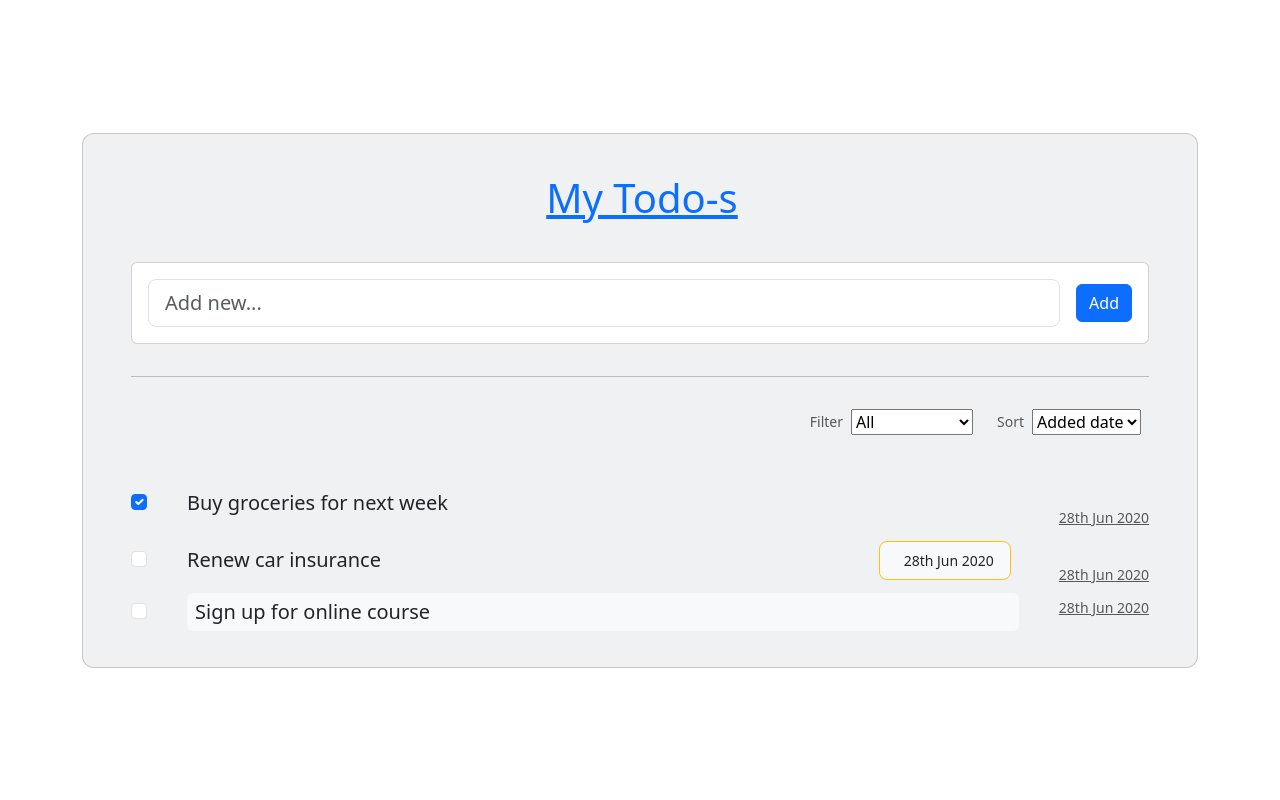
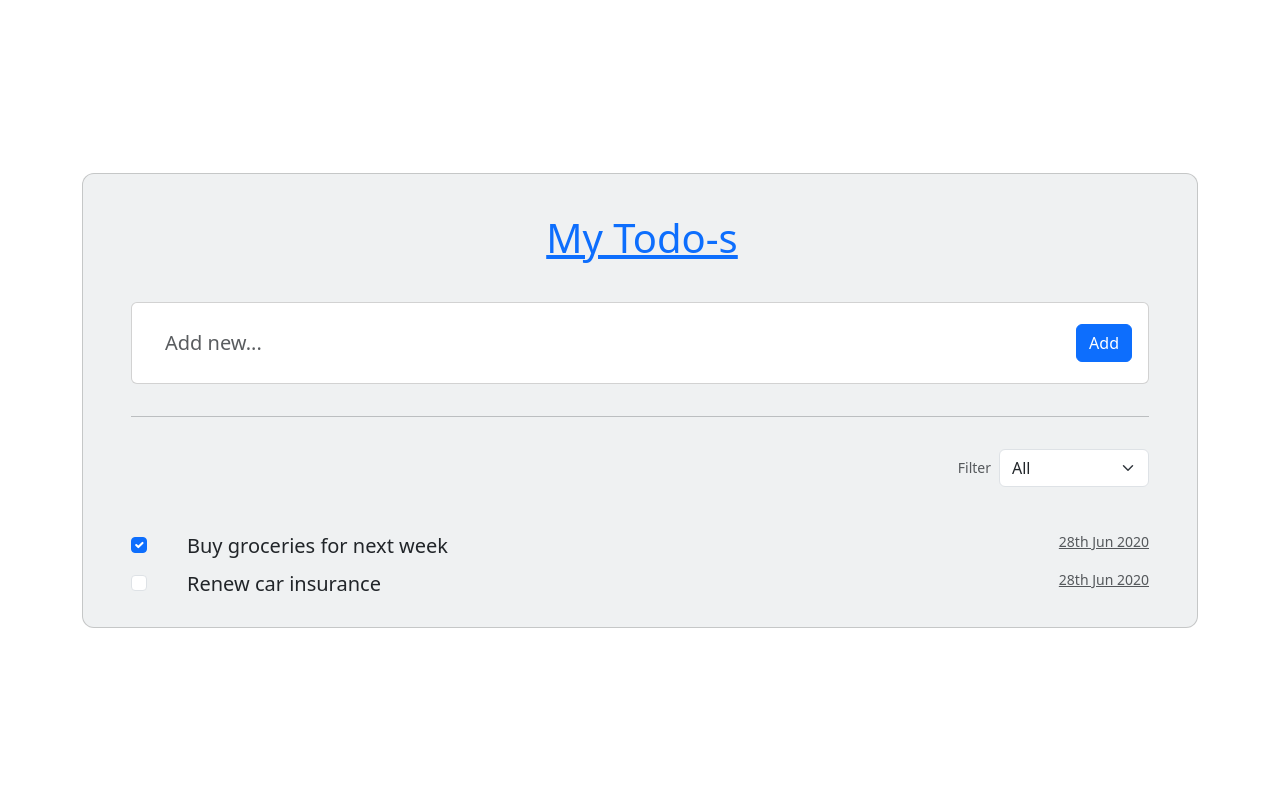
Before and after one commit to simonK605/django-todo, a Django app: page /todo/ in a window 1280 px wide. Shown: the part 56-856 px from the top of the page. Run offline with Django 4.2, Linux system fonts and the light colour scheme.

Commit message:
Added static css

```diff
--- a/apps/todo/templates/todo/index.html
+++ b/apps/todo/templates/todo/index.html
@@ -1,10 +1,4 @@
 {% extends 'base.html' %}
-{% load static %}
-
-<link rel="stylesheet" type="text/css" href="{% static 'todo/styles/todo.css' %}">
-
-
-
 
 {% block content %}
 <section class="vh-100">
@@ -23,8 +17,8 @@
                             <div class="card">
                                 <div class="card-body">
                                     <div class="d-flex flex-row align-items-center">
-                      <input type="text" class="form-control form-control-lg" id="exampleFormControlInput1"
-                        placeholder="Add new...">
+                                        <input type="text" class="form-control form-control-lg"
+                                            id="exampleFormControlInput1" placeholder="Add new...">
                                         <a href="#!" data-mdb-toggle="tooltip" title="Set due date"><i
                                                 class="fas fa-calendar-alt fa-lg me-3"></i></a>
                                         <div>
@@ -39,40 +33,24 @@
 
                         <div class="d-flex justify-content-end align-items-center mb-4 pt-2 pb-3">
                             <p class="small mb-0 me-2 text-muted">Filter</p>
-                <select class="select">
-                  <option value="1">All</option>
-                  <option value="2">Completed</option>
-                  <option value="3">Active</option>
-                  <option value="4">Has due date</option>
+                            <select class="form-select form-filter" aria-label="Default select example">
+                                <option value="all" selected>All</option>
+                                <option value="complated">Completed</option>
+                                <option value="active">Active</option>
+                                <option value="has_due_date">Has due date</option>
                             </select>
-                <p class="small mb-0 ms-4 me-2 text-muted">Sort</p>
-                <select class="select">
-                  <option value="1">Added date</option>
-                  <option value="2">Due date</option>
-                </select>
-                <a href="#!" style="color: #23af89;" data-mdb-toggle="tooltip" title="Ascending"><i
-                    class="fas fa-sort-amount-down-alt ms-2"></i></a>
                         </div>
 
                         <ul class="list-group list-group-horizontal rounded-0 bg-transparent">
-                <li
-                  class="list-group-item d-flex align-items-center ps-0 pe-3 py-1 rounded-0 border-0 bg-transparent">
+                            <li class="list-group-item d-flex align-items-center ps-0 pe-3 py-1 rounded-0 border-0 bg-transparent">
                                 <div class="form-check">
-                    <input class="form-check-input me-0" type="checkbox" value="" id="flexCheckChecked1"
-                      aria-label="..." checked />
+                                    <input class="form-check-input me-0" type="checkbox" value="" id="flexCheckChecked1" checked />
                                 </div>
                             </li>
-                <li
-                  class="list-group-item px-3 py-1 d-flex align-items-center flex-grow-1 border-0 bg-transparent">
+                            <li class="list-group-item px-3 py-1 d-flex align-items-center flex-grow-1 border-0 bg-transparent">
                                 <p class="lead fw-normal mb-0">Buy groceries for next week</p>
                             </li>
                             <li class="list-group-item ps-3 pe-0 py-1 rounded-0 border-0 bg-transparent">
-                  <div class="d-flex flex-row justify-content-end mb-1">
-                    <a href="#!" class="text-info" data-mdb-toggle="tooltip" title="Edit todo"><i
-                        class="fas fa-pencil-alt me-3"></i></a>
-                    <a href="#!" class="text-danger" data-mdb-toggle="tooltip" title="Delete todo"><i
-                        class="fas fa-trash-alt"></i></a>
-                  </div>
                                 <div class="text-end text-muted">
                                     <a href="#!" class="text-muted" data-mdb-toggle="tooltip" title="Created date">
                                         <p class="small mb-0"><i class="fas fa-info-circle me-2"></i>28th Jun 2020</p>
@@ -80,61 +58,18 @@
                                 </div>
                             </li>
                         </ul>
+
                         <ul class="list-group list-group-horizontal rounded-0">
-                <li
-                  class="list-group-item d-flex align-items-center ps-0 pe-3 py-1 rounded-0 border-0 bg-transparent">
+                            <li class="list-group-item d-flex align-items-center ps-0 pe-3 py-1 rounded-0 border-0 bg-transparent">
                                 <div class="form-check">
                                     <input class="form-check-input me-0" type="checkbox" value="" id="flexCheckChecked2"
                                         aria-label="..." />
                                 </div>
                             </li>
-                <li
-                  class="list-group-item px-3 py-1 d-flex align-items-center flex-grow-1 border-0 bg-transparent">
+                            <li class="list-group-item px-3 py-1 d-flex align-items-center flex-grow-1 border-0 bg-transparent">
                                 <p class="lead fw-normal mb-0">Renew car insurance</p>
                             </li>
-                <li class="list-group-item px-3 py-1 d-flex align-items-center border-0 bg-transparent">
-                  <div
-                    class="py-2 px-3 me-2 border border-warning rounded-3 d-flex align-items-center bg-light">
-                    <p class="small mb-0">
-                      <a href="#!" data-mdb-toggle="tooltip" title="Due on date">
-                        <i class="fas fa-hourglass-half me-2 text-warning"></i>
-                      </a>
-                      28th Jun 2020
-                    </p>
-                  </div>
-                </li>
                             <li class="list-group-item ps-3 pe-0 py-1 rounded-0 border-0 bg-transparent">
-                  <div class="d-flex flex-row justify-content-end mb-1">
-                    <a href="#!" class="text-info" data-mdb-toggle="tooltip" title="Edit todo"><i
-                        class="fas fa-pencil-alt me-3"></i></a>
-                    <a href="#!" class="text-danger" data-mdb-toggle="tooltip" title="Delete todo"><i
-                        class="fas fa-trash-alt"></i></a>
-                  </div>
-                  <div class="text-end text-muted">
-                    <a href="#!" class="text-muted" data-mdb-toggle="tooltip" title="Created date">
-                      <p class="small mb-0"><i class="fas fa-info-circle me-2"></i>28th Jun 2020</p>
-                    </a>
-                  </div>
-                </li>
-              </ul>
-              <ul class="list-group list-group-horizontal rounded-0 mb-2">
-                <li
-                  class="list-group-item d-flex align-items-center ps-0 pe-3 py-1 rounded-0 border-0 bg-transparent">
-                  <div class="form-check">
-                    <input class="form-check-input me-0" type="checkbox" value="" id="flexCheckChecked3"
-                      aria-label="..." />
-                  </div>
-                </li>
-                <li
-                  class="list-group-item px-3 py-1 d-flex align-items-center flex-grow-1 border-0 bg-transparent">
-                  <p class="lead fw-normal mb-0 bg-light w-100 ms-n2 ps-2 py-1 rounded">Sign up for online
-                    course</p>
-                </li>
-                <li class="list-group-item ps-3 pe-0 py-1 rounded-0 border-0 bg-transparent">
-                  <div class="d-flex flex-row justify-content-end mb-1">
-                    <a href="#!" class="text-danger" data-mdb-toggle="tooltip" title="Delete todo"><i
-                        class="fas fa-trash-alt"></i></a>
-                  </div>
                                 <div class="text-end text-muted">
                                     <a href="#!" class="text-muted" data-mdb-toggle="tooltip" title="Created date">
                                         <p class="small mb-0"><i class="fas fa-info-circle me-2"></i>28th Jun 2020</p>
--- a/django_todo/settings.py
+++ b/django_todo/settings.py
@@ -11,6 +11,7 @@ https://docs.djangoproject.com/en/4.2/ref/settings/
 """
 
 from pathlib import Path
+import os
 
 # Build paths inside the project like this: BASE_DIR / 'subdir'.
 BASE_DIR = Path(__file__).resolve().parent.parent
@@ -119,6 +120,10 @@ USE_TZ = True
 
 STATIC_URL = '/static/'
 
+STATICFILES_DIRS = [
+    os.path.join(BASE_DIR, 'static')
+]
+
 # Default primary key field type
 # https://docs.djangoproject.com/en/4.2/ref/settings/#default-auto-field
 
--- a/django_todo/templates/base.html
+++ b/django_todo/templates/base.html
@@ -1,3 +1,5 @@
+{% load static %}
+
 <!DOCTYPE html>
 <html lang="en">
 <head>
@@ -5,6 +7,7 @@
     <meta name="viewport" content="width=device-width, initial-scale=1.0">
     <title>base</title>
     <link href="https://cdn.jsdelivr.net/npm/bootstrap@5.3.1/dist/css/bootstrap.min.css" rel="stylesheet" integrity="sha384-4bw+/aepP/YC94hEpVNVgiZdgIC5+VKNBQNGCHeKRQN+PtmoHDEXuppvnDJzQIu9" crossorigin="anonymous">
+    <link rel="stylesheet" type="text/css" href="{% static '/css/todo.css' %}">
 </head>
 <body>
     <nav class="navbar navbar-expand-lg bg-body-tertiary">
--- /dev/null
+++ b/static/css/todo.css
@@ -0,0 +1,10 @@
+#exampleFormControlInput1 {
+  border-color: transparent;
+}
+#exampleFormControlInput1:focus {
+  border-color: transparent;
+  box-shadow: none;
+}
+.form-filter {
+  width: 150px;
+}
```
Also changed, not shown: apps/todo/static/todo/styles/todo.css (deleted, +0 -10 lines). Lines whose indentation alone changed are shown as unchanged.
